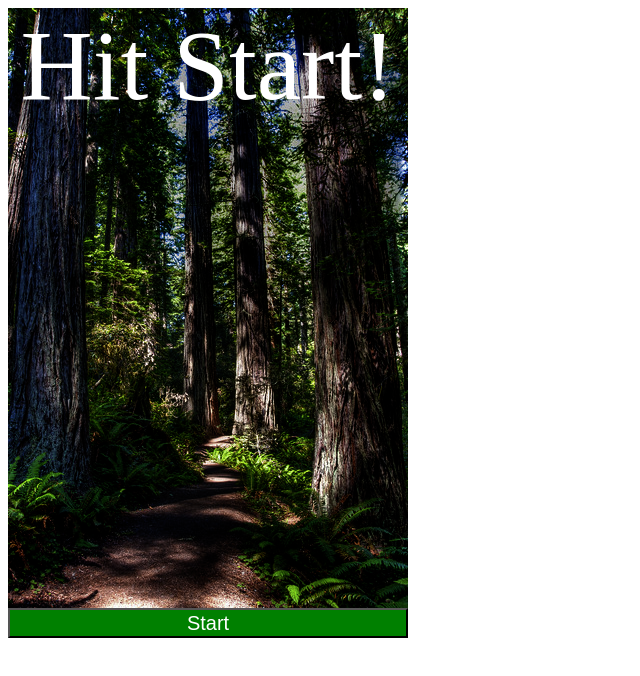
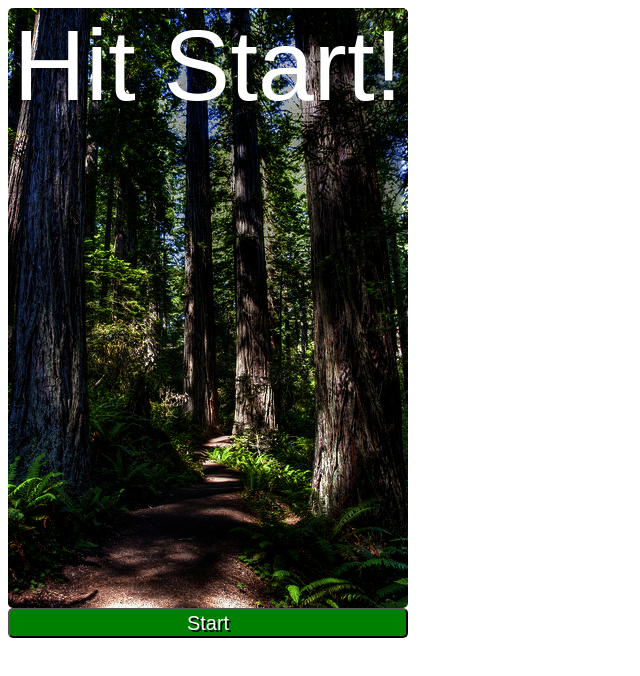
Before and after one commit to Intimaria/elfJump-JS, a plain HTML site: page index.html in a window 1280 px wide. Shown: the whole page, without its empty margins (0-640 px from the left). Drawn offline with Linux system fonts and the light colour scheme.

Commit message:
Replace style.css

```diff
--- a/style.css
+++ b/style.css
@@ -6,6 +6,9 @@
 	font-size: 100px;
 	text-align: center;
 	color: white;
+	font-family: Arial, Helvetica, sans-serif;
+	border-radius: 5px;
+    background-blend-mode: lighten;
 }
 .doodler {
 	width: 31px;
@@ -20,7 +23,7 @@
 	background-image: url('platform.png');
 	position: absolute;
 }
-#myBtn {
+button {
 	width: 400px;
 	height: 30px;
 	background-color: green;
@@ -28,4 +31,14 @@
 	font-size: 20px;
 	text-align: center;
 	color: white;
+	font-family: Arial, Helvetica, sans-serif;
+	border-radius: 5px;
+	text-shadow: 2px 2px #000000;
 }
+button:disabled,
+button[disabled]{
+  text-shadow: 2px 2px white;
+  border: 1px solid white;
+  background-color: white ;
+  color: white;
+}
```
